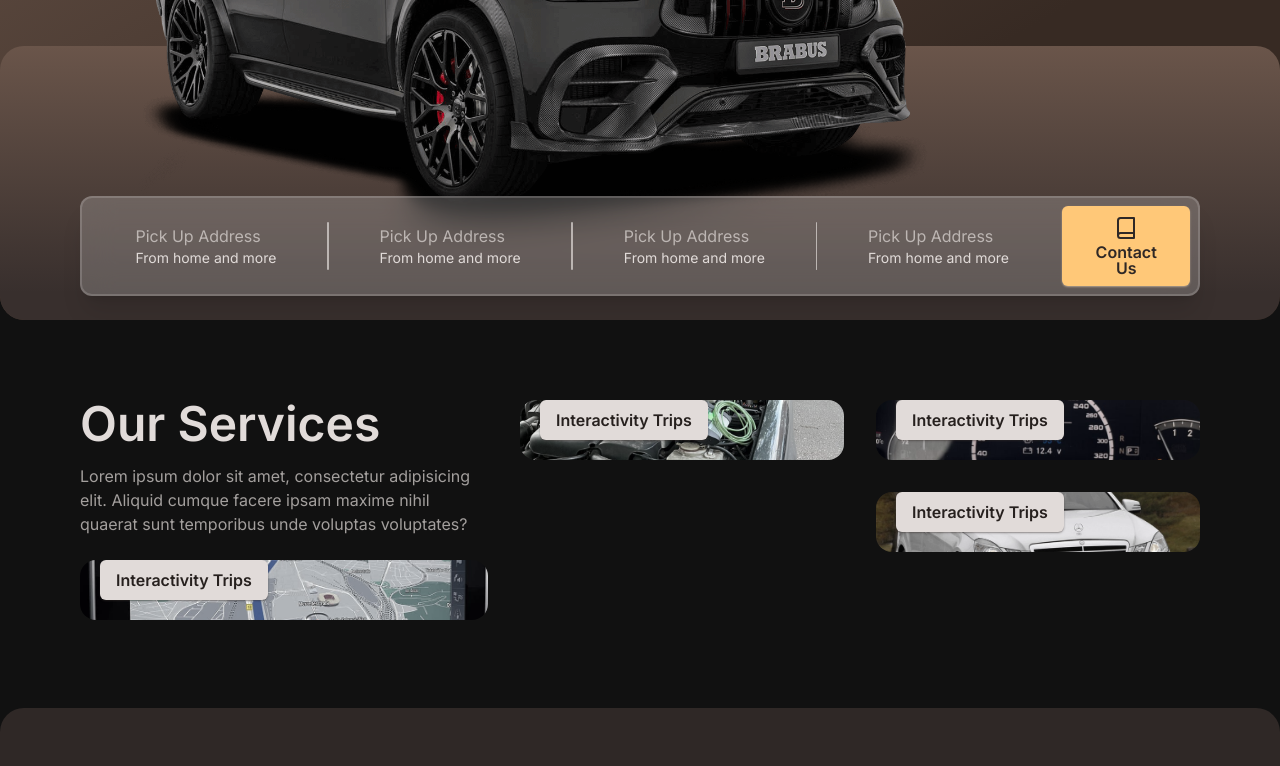
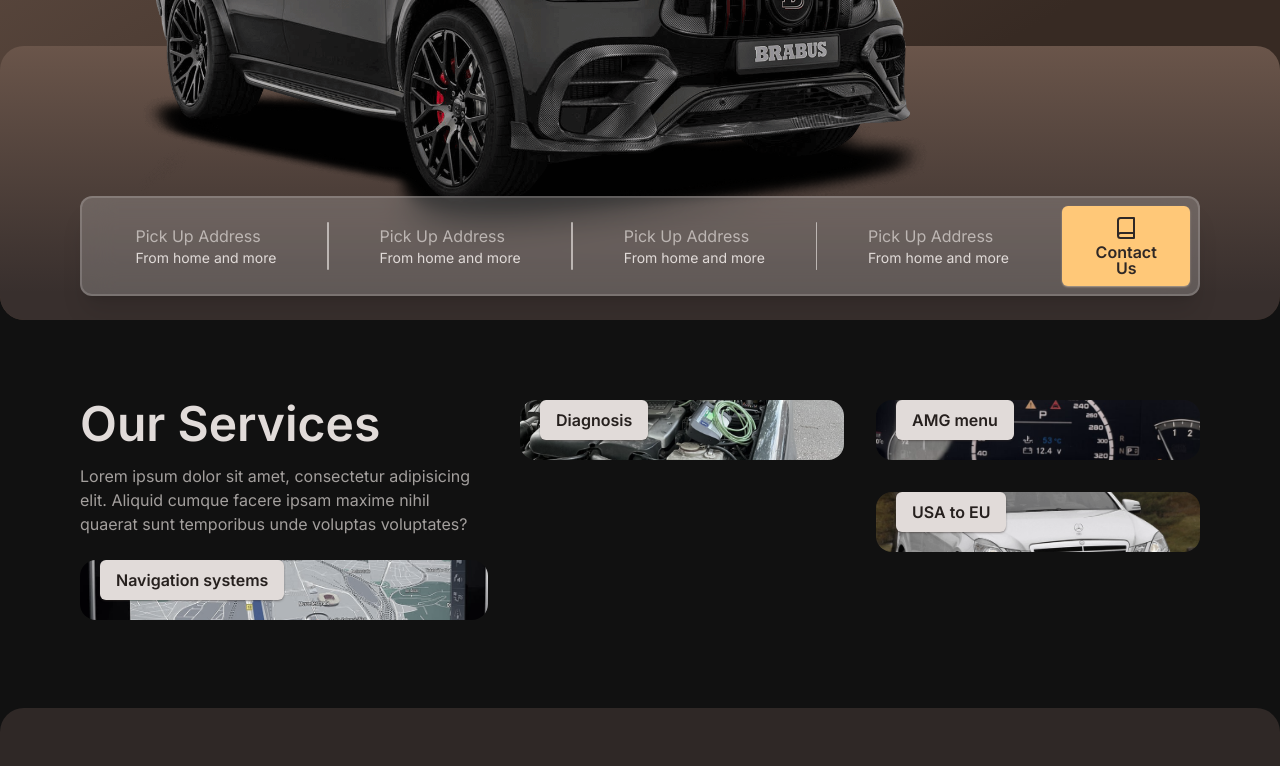
Before and after one commit to TeodorKoynov/mb-coding, a Next.js app: page / in a window 1280 px wide. Shown: the part 472-1238 px from the top of the page. Built offline with nearby package versions, Linux system fonts and the light colour scheme.

Commit message:
text change

```diff
--- a/src/components/sections/services.tsx
+++ b/src/components/sections/services.tsx
@@ -10,9 +10,10 @@
 export type ImageSectionProps = {
   imageContainerStyles?: string;
   imageSrc: StaticImageData;
+  btnText: string;
 };
 
-const ImageSection: React.FC<ImageSectionProps> = ({ imageContainerStyles, imageSrc }) => {
+const ImageSection: React.FC<ImageSectionProps> = ({ imageContainerStyles, imageSrc, btnText }) => {
   return (
     <div
       className={cn(
@@ -23,7 +24,7 @@
       <div className="absolute left-0 top-0 h-full w-full">
         <Image className="h-full w-full object-cover saturate-50" src={imageSrc} alt={'Info'} />
       </div>
-      <Button className="z-10 mb-5 ml-5 font-semibold">Interactivity Trips</Button>
+      <Button className="z-10 mb-5 ml-5 font-semibold">{btnText}</Button>
     </div>
   );
 };
@@ -41,15 +42,31 @@
               sunt temporibus unde voluptas voluptates?
             </p>
           </div>
-          <ImageSection imageSrc={navigation} imageContainerStyles={'max-h-[14rem] md:max-h-fit'} />
+          <ImageSection
+            btnText={'Navigation systems'}
+            imageSrc={navigation}
+            imageContainerStyles={'max-h-[14rem] md:max-h-fit'}
+          />
         </div>
         <div className="flex w-full flex-col gap-8 md:flex-col lg:flex-row">
           {/*//todo might remove max-h-[x]*/}
-          <ImageSection imageSrc={diagnostic} imageContainerStyles="max-h-[14rem] lg:max-h-fit lg:h-auto" />
+          <ImageSection
+            btnText={'Diagnosis'}
+            imageSrc={diagnostic}
+            imageContainerStyles="max-h-[14rem] lg:max-h-fit lg:h-auto"
+          />
           <div className="flex w-full flex-col gap-8 md:flex-row lg:flex-col">
             {/*//todo might remove max-h-[x]*/}
-            <ImageSection imageSrc={dashboard} imageContainerStyles="max-h-[14rem] lg:max-h-fit lg:h-1/2" />
-            <ImageSection imageSrc={conversion} imageContainerStyles="max-h-[14rem] lg:max-h-fit lg:h-1/2" />
+            <ImageSection
+              btnText={'AMG menu'}
+              imageSrc={dashboard}
+              imageContainerStyles="max-h-[14rem] lg:max-h-fit lg:h-1/2"
+            />
+            <ImageSection
+              btnText={'USA to EU'}
+              imageSrc={conversion}
+              imageContainerStyles="max-h-[14rem] lg:max-h-fit lg:h-1/2"
+            />
           </div>
         </div>
       </div>
```
